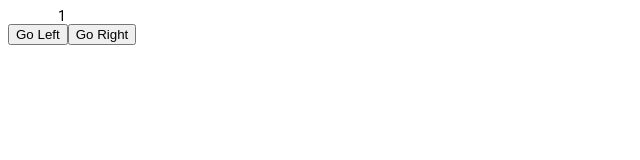
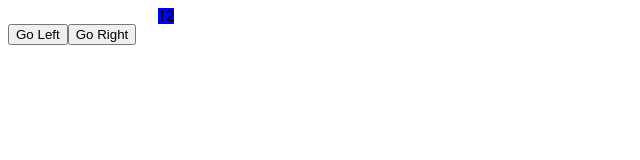
Before and after one commit to thomas8326/Angular-Practice., an Angular app: page / in a window 1280 px wide. Shown: the top 160 px of the page, without its empty margins (0-640 px from the left). Built offline with nearby package versions, Linux system fonts and the light colour scheme.

Commit message:
3 files modified

```diff
--- a/src/app/loop-autoplayer/loop-autoplayer.component.css
+++ b/src/app/loop-autoplayer/loop-autoplayer.component.css
@@ -5,3 +5,33 @@
 .container {
   margin-left: 50px;
 }
+
+
+.content {
+  display: flex;
+}
+
+.area {
+  position: relative;
+  /* transition-property: left;
+  transition-duration: 4s; */
+  left: 100px;
+
+  background-color: blue;
+}
+
+.moveLeft {
+  transition-property: left;
+  transition-duration: 1s;
+  transition-delay: 1s;
+  left: 50px;
+  z-index: 1
+}
+
+.moveRight {
+  transition-property: left;
+  transition-duration: 1s;
+  transition-delay: 1s;
+  left: 100px;
+  z-index: 50;
+}
--- a/src/app/loop-autoplayer/loop-autoplayer.component.html
+++ b/src/app/loop-autoplayer/loop-autoplayer.component.html
@@ -1,8 +1,8 @@
 <div class="container">
 	<div class="autoPlayer" #autoplayer>
 		<div class="content" #content>
-			<div style="display: flex" #div1>1</div>
-			<div style="display: none" #div2>2</div>
+			<div class="area" #div1>1</div>
+			<div class="area" #div2>2</div>
 		</div>
 	</div>
 </div>
--- a/src/app/loop-autoplayer/loop-autoplayer.component.ts
+++ b/src/app/loop-autoplayer/loop-autoplayer.component.ts
@@ -18,13 +18,18 @@ export class LoopAutoplayerComponent implements AfterViewInit {
   }
 
   goLeft() {
-    this.renender.setStyle(this.div1.nativeElement, 'display', 'none');
-    this.renender.setStyle(this.div2.nativeElement, 'display', 'flex');
+    this.renender.addClass(this.div1.nativeElement, 'moveLeft');
+    this.renender.addClass(this.div2.nativeElement, 'moveRight');
+    this.renender.removeClass(this.div1.nativeElement, 'moveRight');
+    this.renender.removeClass(this.div2.nativeElement, 'moveLeft');
   }
 
   goRight() {
-    this.renender.setStyle(this.div1.nativeElement, 'display', 'flex');
-    this.renender.setStyle(this.div2.nativeElement, 'display', 'none');
+    this.renender.addClass(this.div1.nativeElement, 'moveRight');
+    this.renender.addClass(this.div2.nativeElement, 'moveLeft');
+
+    this.renender.removeClass(this.div1.nativeElement, 'moveLeft');
+    this.renender.removeClass(this.div2.nativeElement, 'moveRight');
   }
 
 }
```
